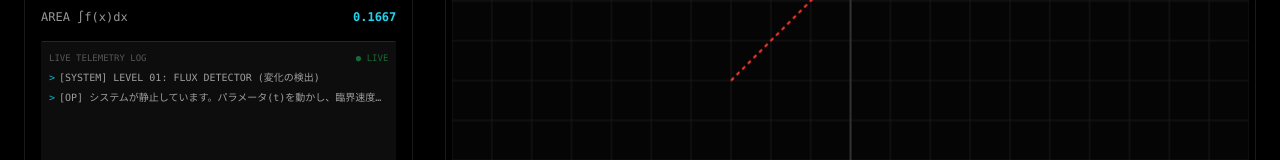
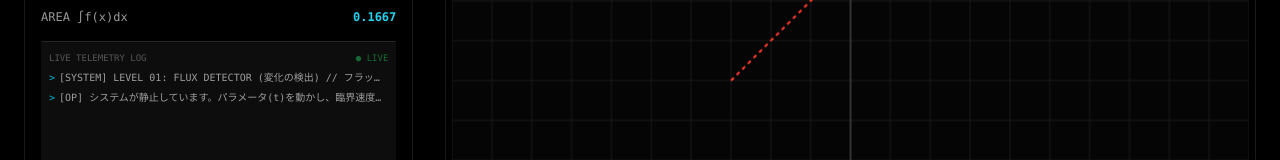
Before and after one commit to hiroshi-tsutsui/ghost-root-terminal, a Next.js app in the folder project_omega/: page /calculus in a window 1280 px wide. Shown: the part 1132-1292 px from the top of the page. Built offline with nearby package versions, Linux system fonts and the light colour scheme.

Commit message:
feat(omega): localize Calculus module (Flux Engine) to Japanese with log_start consistent logging

```diff
--- a/project_omega/app/calculus/page.tsx
+++ b/project_omega/app/calculus/page.tsx
@@ -108,11 +108,11 @@ export default function CalculusPage() {
     // We use a timeout to let translations load if switching quickly
     setTimeout(() => {
         setLog([
-            `[SYSTEM] LEVEL 0${nextLvl}: ${t(`modules.calculus.levels.${nextLvl}.name`)}`,
+            `[SYSTEM] LEVEL 0${nextLvl}: ${t(`modules.calculus.levels.${nextLvl}.name`)} // ${t(`modules.calculus.levels.${nextLvl}.log_start`)}`,
             `[OP] ${t(`modules.calculus.levels.${nextLvl}.log_guide`)}`
         ]);
     }, 100);
-  }, [moduleProgress, t]); // Removed t from dependency to avoid loop if t changes? No, t is stable.
+  }, [moduleProgress, t]);
 
   const addLog = (msg: string) => {
       setLog(prev => [msg, ...prev].slice(0, 8));
--- a/project_omega/locales/ja.json
+++ b/project_omega/locales/ja.json
@@ -81,7 +81,7 @@
             "1": { "name": "FLUX DETECTOR (変化の検出)", "desc": "世界の「動き」を捉えよ。パラメータ(t)を操作し、傾き(Slope) > 1.0 を観測せよ。", "log_start": "フラックス・ディテクター起動...", "log_guide": "システムが静止しています。パラメータ(t)を動かし、臨界速度を超過してください。" },
             "2": { "name": "ZERO POINT (均衡点)", "desc": "変化が停止する「一瞬」を見極めよ。傾き(Slope) ≈ 0 を特定せよ。", "log_start": "ゼロ・ポイント・スキャン中...", "log_guide": "システムの均衡を探索中。変化が止まるポイント(極値)を特定せよ。" },
             "3": { "name": "INTEGRAL FIELD (領域展開)", "desc": "微小な力を集積し、総量(Area) > 5.0 を達成せよ。", "log_start": "積分フィールド展開中...", "log_guide": "エネルギーを蓄積してください。曲線下の面積を最大化せよ。" },
-            "4": { "name": "REALITY HACK (応用)", "desc": "勾配降下法、物理演算、経済予測。この力はシミュレーション外でも有効だ。" }
+            "4": { "name": "REALITY HACK (応用)", "desc": "勾配降下法、物理演算、経済予測。この力はシミュレーション外でも有効だ。", "log_start": "システム最適化中...", "log_guide": "外部変数適用プロトコルを開始します。" }
         },
         "concepts": {
             "title": "01. 基礎概念 (BASIC CONCEPTS)",
```
